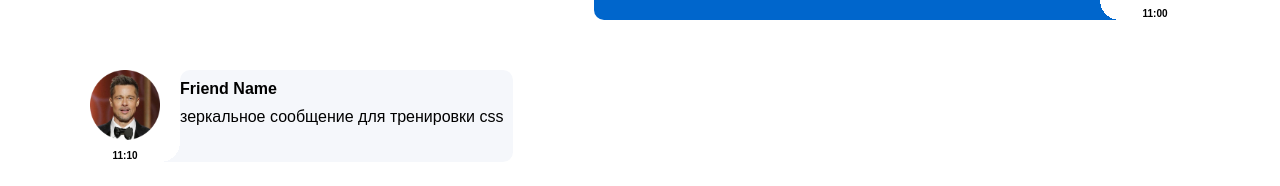
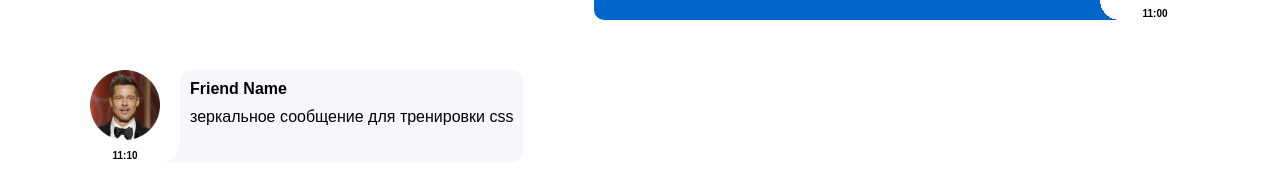
Before and after one commit to VlLabkovich/homework-front-tasks, a React (Create React App) app: page / in a window 1280 px wide. Shown: the part 142-328 px from the top of the page. Built offline with nearby package versions, Linux system fonts and the light colour scheme.

Commit message:
refactor: change padding for friendMessage

```diff
--- a/src/s2-homeworks/hw01/friend-message/FriendMessage.module.css
+++ b/src/s2-homeworks/hw01/friend-message/FriendMessage.module.css
@@ -41,7 +41,7 @@
     font-weight: 600;
     font-size: 16px;
     color: #000000;
-    padding: 10px 10px 0 0;
+    padding: 10px 0 0 10px;
 
 }
 
@@ -51,7 +51,7 @@
     font-weight: 400;
     font-size: 16px;
     color: #000000;
-    padding: 10px 10px 0 0;
+    padding: 10px;
 }
 
 .friendTime {
```
Also changed, not shown: src/s2-homeworks/hw01/friend-message/FriendMessage.tsx (+2 -6 lines).
